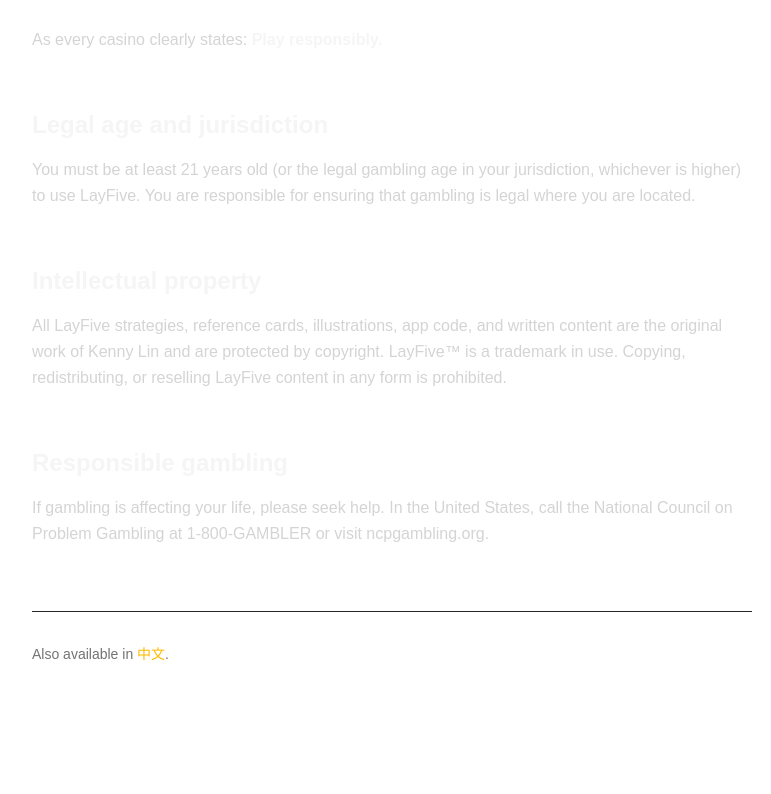
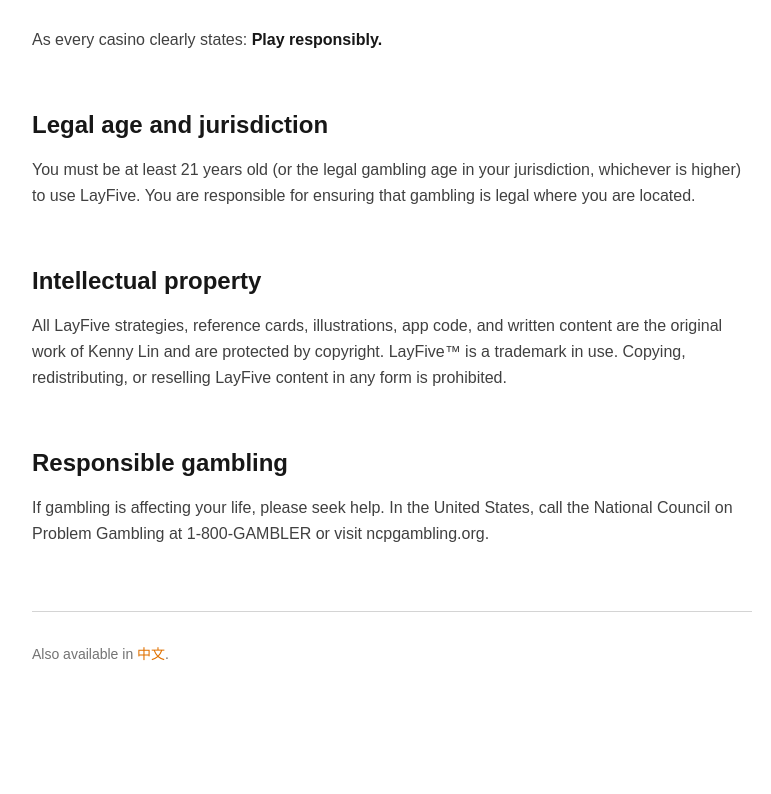
Before and after one commit to LYMX4KL/layfive-web, a Next.js app: page /disclaimer in a window 1280 px wide. Shown: the part 1864-2658 px from the top of the page, without its empty margins (248-1019 px from the left). Built offline with nearby package versions, Linux system fonts and the light colour scheme.

Commit message:
Update disclaimer page styles and text colors

```diff
--- a/src/app/disclaimer/page.tsx
+++ b/src/app/disclaimer/page.tsx
@@ -6,21 +6,21 @@ export const metadata = {
 
 export default function DisclaimerPage() {
   return (
-    <div className="mx-auto max-w-3xl px-6 py-20 text-neutral-300 leading-relaxed">
-      <h1 className="text-4xl font-bold text-neutral-100">Important Disclaimer</h1>
-      <p className="mt-3 text-xl text-neutral-400">Please read before playing.</p>
+    <div className="mx-auto max-w-3xl px-6 py-20 text-neutral-700 leading-relaxed">
+      <h1 className="text-4xl font-bold text-neutral-900">Important Disclaimer</h1>
+      <p className="mt-3 text-xl text-neutral-600">Please read before playing.</p>
 
-      <p className="mt-8 text-lg text-neutral-200">
-        <strong className="text-neutral-100">LayFive is not a winning system.</strong>{" "}
+      <p className="mt-8 text-lg text-neutral-800">
+        <strong className="text-neutral-900">LayFive is not a winning system.</strong>{" "}
         None of the layouts, strategies, or progressions described here change the
         casino&apos;s mathematical edge. In roulette, every number, every layout,
         and every spin has{" "}
-        <strong className="text-neutral-100">exactly the same probability</strong>{" "}
+        <strong className="text-neutral-900">exactly the same probability</strong>{" "}
         of hitting as any other. There is no advantage, no prediction power, and no
         guaranteed outcome.
       </p>
 
-      <h2 className="mt-14 text-2xl font-semibold text-neutral-100">The real purpose</h2>
+      <h2 className="mt-14 text-2xl font-semibold text-neutral-900">The real purpose</h2>
       <p className="mt-4">These layouts exist to help players:</p>
       <ul className="mt-3 space-y-2 list-disc pl-6">
         <li>Understand the consequences of every bet</li>
@@ -30,9 +30,9 @@ export default function DisclaimerPage() {
         <li>Make roulette social and fun instead of a solo grind</li>
       </ul>
       <p className="mt-4">
-        By offering <strong className="text-neutral-100">five different layouts</strong>,
+        By offering <strong className="text-neutral-900">five different layouts</strong>,
         LayFive lets friends, couples, and families play at the{" "}
-        <strong className="text-neutral-100">same table at the same time</strong>,
+        <strong className="text-neutral-900">same table at the same time</strong>,
         each with a different style &mdash; different layouts, different
         progressions, different risk tolerances. That creates conversation,
         comparison, and shared enjoyment, rather than silent, isolated gambling
@@ -40,12 +40,12 @@ export default function DisclaimerPage() {
       </p>
       <p className="mt-4">
         Some sessions will run slightly positive, some negative.{" "}
-        <strong className="text-neutral-100">
+        <strong className="text-neutral-900">
           The goal is fun, discipline, and comps &mdash; not chasing wins.
         </strong>
       </p>
 
-      <h2 className="mt-14 text-2xl font-semibold text-neutral-100">
+      <h2 className="mt-14 text-2xl font-semibold text-neutral-900">
         The real goal: comps and control
       </h2>
       <p className="mt-4">The primary objective is not profit. It is to:</p>
@@ -55,21 +55,21 @@ export default function DisclaimerPage() {
         <li>Enjoy your vacation</li>
         <li>
           Leave the casino{" "}
-          <strong className="text-neutral-100">on your own terms</strong>
+          <strong className="text-neutral-900">on your own terms</strong>
         </li>
       </ul>
       <p className="mt-4">
         If you play long enough without limits,{" "}
-        <strong className="text-neutral-100">loss is guaranteed</strong>. That
+        <strong className="text-neutral-900">loss is guaranteed</strong>. That
         isn&apos;t an opinion. It&apos;s math.
       </p>
 
-      <h2 className="mt-14 text-2xl font-semibold text-neutral-100">
+      <h2 className="mt-14 text-2xl font-semibold text-neutral-900">
         Things you should never do
       </h2>
       <p className="mt-4">These rules are non-negotiable.</p>
       <p className="mt-4">
-        <strong className="text-neutral-100">
+        <strong className="text-neutral-900">
           1. Never lend money to anyone in a casino.
         </strong>{" "}
         This isn&apos;t about whether you&apos;ll be repaid. If you say no now, they
@@ -77,7 +77,7 @@ export default function DisclaimerPage() {
         your planned losses. That is the real reason.
       </p>
       <p className="mt-4">
-        <strong className="text-neutral-100">
+        <strong className="text-neutral-900">
           2. Never bring more than 20 full bets to the table.
         </strong>{" "}
         Set your limit before you arrive. Do not build in &ldquo;backup&rdquo;
@@ -86,14 +86,14 @@ export default function DisclaimerPage() {
         learned the painful way.
       </p>
       <p className="mt-4">
-        <strong className="text-neutral-100">
+        <strong className="text-neutral-900">
           3. Set your walk-away point in advance.
         </strong>{" "}
         Decide before the first spin when you leave if you&apos;re ahead, and when
         you leave if you&apos;re down. Then follow it. No exceptions, no excuses.
       </p>
 
-      <h2 className="mt-14 text-2xl font-semibold text-neutral-100">Final reminder</h2>
+      <h2 className="mt-14 text-2xl font-semibold text-neutral-900">Final reminder</h2>
       <p className="mt-4">
         No layout, no strategy, no progression changes the house edge.
       </p>
@@ -109,10 +109,10 @@ export default function DisclaimerPage() {
       </p>
       <p className="mt-6">
         As every casino clearly states:{" "}
-        <strong className="text-neutral-100">Play responsibly.</strong>
+        <strong className="text-neutral-900">Play responsibly.</strong>
       </p>
 
-      <h2 className="mt-14 text-2xl font-semibold text-neutral-100">
+      <h2 className="mt-14 text-2xl font-semibold text-neutral-900">
         Legal age and jurisdiction
       </h2>
       <p className="mt-4">
@@ -121,7 +121,7 @@ export default function DisclaimerPage() {
         ensuring that gambling is legal where you are located.
       </p>
 
-      <h2 className="mt-14 text-2xl font-semibold text-neutral-100">
+      <h2 className="mt-14 text-2xl font-semibold text-neutral-900">
         Intellectual property
       </h2>
       <p className="mt-4">
@@ -131,7 +131,7 @@ export default function DisclaimerPage() {
         or reselling LayFive content in any form is prohibited.
       </p>
 
-      <h2 className="mt-14 text-2xl font-semibold text-neutral-100">
+      <h2 className="mt-14 text-2xl font-semibold text-neutral-900">
         Responsible gambling
       </h2>
       <p className="mt-4">
@@ -140,10 +140,10 @@ export default function DisclaimerPage() {
         ncpgambling.org.
       </p>
 
-      <div className="mt-16 pt-8 border-t border-neutral-800 text-sm text-neutral-500">
+      <div className="mt-16 pt-8 border-t border-neutral-300 text-sm text-neutral-500">
         <p>
           Also available in{" "}
-          <a href="/zh/disclaimer" className="text-amber-400 hover:underline">
+          <a href="/zh/disclaimer" className="text-amber-600 hover:underline">
             中文
           </a>
           .
```
